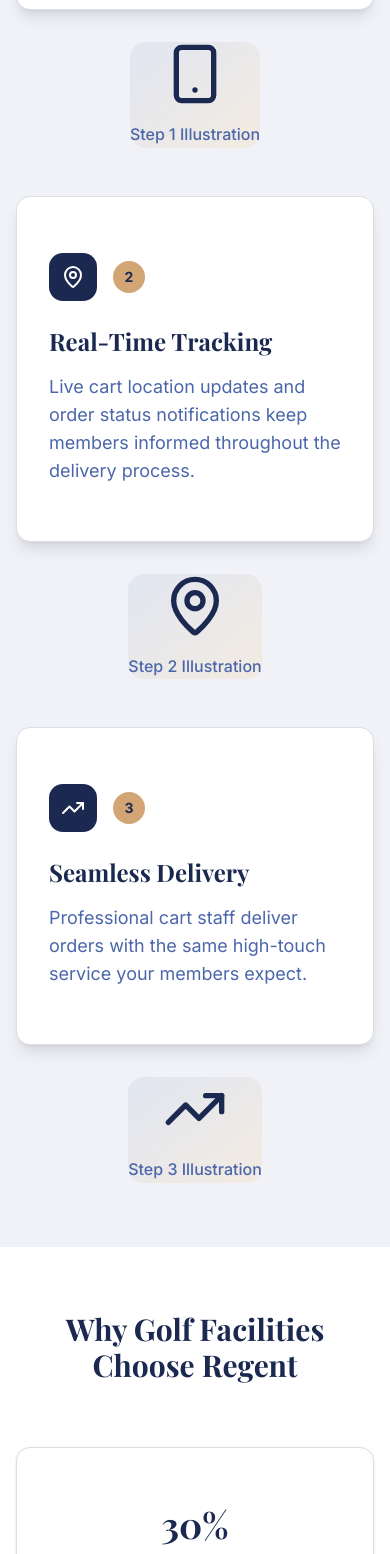
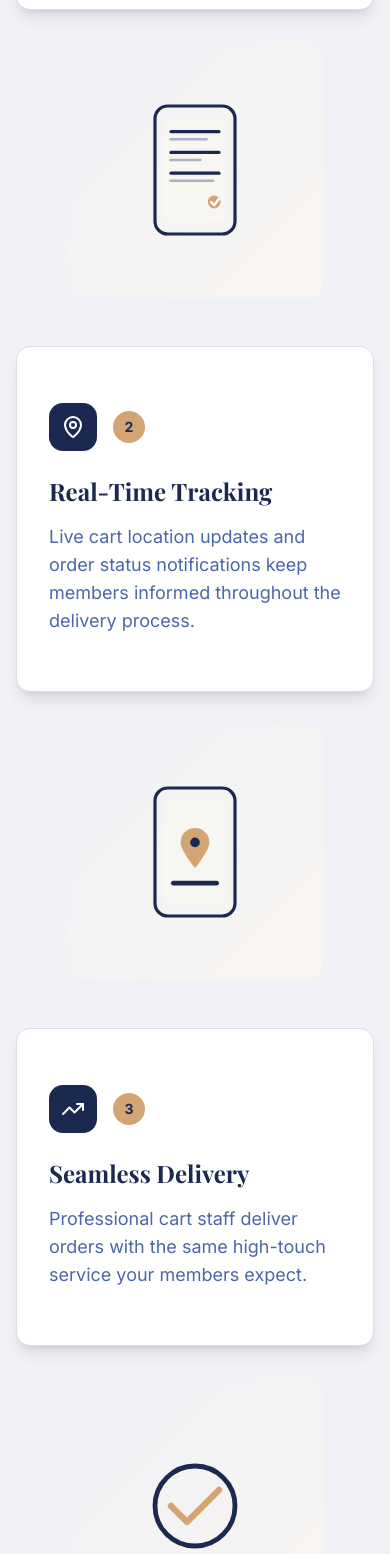
Before and after one commit to TheTurnApp/marketing, a Next.js app: page /how-it-works in a window 390 px wide. Shown: the part 2874-4428 px from the top of the page. Built offline with nearby package versions, Linux system fonts and the light colour scheme; a web font is replaced by a local one.

Commit message:
add illustrations

```diff
--- a/src/app/how-it-works/page.tsx
+++ b/src/app/how-it-works/page.tsx
@@ -181,11 +181,75 @@ export default function HowItWorks() {
                 </div>
 
                 <div className="lg:flex-1">
-                  <div className="bg-gradient-to-br from-navy-100 to-gold-100 rounded-2xl aspect-[4/3] flex items-center justify-center">
-                    <div className="text-center">
-                      <experience.icon className="w-16 h-16 text-navy mx-auto mb-4" />
-                      <p className="text-navy-600 font-medium">Step {experience.step} Illustration</p>
-                    </div>
+                  <div className="bg-gradient-to-br from-navy-50 to-gold-50 rounded-2xl p-8 flex items-center justify-center">
+                    {experience.step === 1 ? (
+                      // Custom SVG for Browse & Order step
+                      <div className="w-48 h-48">
+                        <svg viewBox="0 0 120 120" xmlns="http://www.w3.org/2000/svg" className="w-full h-full">
+                          <defs>
+                            <linearGradient id="phoneGradient" x1="0%" y1="0%" x2="100%" y2="100%">
+                              <stop offset="0%" style={{stopColor:"#1B2951", stopOpacity:1}} />
+                              <stop offset="100%" style={{stopColor:"#3A4F83", stopOpacity:1}} />
+                            </linearGradient>
+                          </defs>
+
+                          {/* Minimal phone outline */}
+                          <rect x="35" y="20" width="50" height="80" rx="8" ry="8" fill="none" stroke="#1B2951" strokeWidth="2"/>
+
+                          {/* Screen area */}
+                          <rect x="40" y="28" width="40" height="64" rx="4" ry="4" fill="#F8F6F0"/>
+
+                          {/* Simple interface elements */}
+                          <rect x="44" y="35" width="32" height="2" rx="1" fill="#1B2951"/>
+                          <rect x="44" y="40" width="24" height="1.5" rx="0.5" fill="#A8B2C1"/>
+
+                          <rect x="44" y="48" width="32" height="2" rx="1" fill="#1B2951"/>
+                          <rect x="44" y="53" width="20" height="1.5" rx="0.5" fill="#A8B2C1"/>
+
+                          <rect x="44" y="61" width="32" height="2" rx="1" fill="#1B2951"/>
+                          <rect x="44" y="66" width="28" height="1.5" rx="0.5" fill="#A8B2C1"/>
+
+                          {/* Subtle action indicator */}
+                          <circle cx="72" cy="80" r="4" fill="#D4A574"/>
+                          <path d="M70 80 L72 82 L75 78" stroke="white" strokeWidth="1.5" fill="none" strokeLinecap="round" strokeLinejoin="round"/>
+                        </svg>
+                      </div>
+                    ) : experience.step === 2 ? (
+                      // Custom SVG for Real-Time Tracking step
+                      <div className="w-48 h-48">
+                        <svg viewBox="0 0 120 120" xmlns="http://www.w3.org/2000/svg" className="w-full h-full">
+                          {/* Phone outline */}
+                          <rect x="35" y="20" width="50" height="80" rx="8" ry="8" fill="none" stroke="#1B2951" strokeWidth="2"/>
+
+                          {/* Screen area */}
+                          <rect x="40" y="28" width="40" height="64" rx="4" ry="4" fill="#F8F6F0"/>
+
+                          {/* Location pin icon */}
+                          <path d="M60 45 C55 45, 51 49, 51 54 C51 59, 60 70, 60 70 S69 59, 69 54 C69 49, 65 45, 60 45 Z" fill="#D4A574"/>
+
+                          {/* Pin center dot */}
+                          <circle cx="60" cy="54" r="3" fill="#1B2951"/>
+
+                          {/* Status indicator at bottom */}
+                          <rect x="45" y="78" width="30" height="3" rx="1.5" fill="#1B2951"/>
+                        </svg>
+                      </div>
+                    ) : experience.step === 3 ? (
+                      // Custom SVG for Seamless Delivery step
+                      <div className="w-48 h-48">
+                        <svg viewBox="0 0 120 120" xmlns="http://www.w3.org/2000/svg" className="w-full h-full">
+                          {/* Simple checkmark in circle */}
+                          <circle cx="60" cy="60" r="25" fill="none" stroke="#1B2951" strokeWidth="3"/>
+                          <path d="M45 60 L55 70 L75 50" stroke="#D4A574" strokeWidth="4" fill="none" strokeLinecap="round" strokeLinejoin="round"/>
+                        </svg>
+                      </div>
+                    ) : (
+                      // Default icon for any other steps
+                      <div className="text-center">
+                        <experience.icon className="w-16 h-16 text-navy mx-auto mb-4" />
+                        <p className="text-navy-600 font-medium">Step {experience.step} Illustration</p>
+                      </div>
+                    )}
                   </div>
                 </div>
               </div>
--- a/src/components/Hero.tsx
+++ b/src/components/Hero.tsx
@@ -62,16 +62,45 @@ export function Hero() {
           </div>
 
           <div className="mt-12 relative sm:max-w-lg sm:mx-auto lg:mt-0 lg:max-w-none lg:mx-0 lg:col-span-6 lg:flex lg:items-center">
-            <div className="relative mx-auto w-full rounded-2xl shadow-2xl lg:max-w-md">
-              {/* Placeholder for hero image - golf clubhouse or mobile app interface */}
-              <div className="bg-gradient-to-br from-navy-100 to-gold-100 rounded-2xl aspect-[4/3] flex items-center justify-center">
-                <div className="text-center">
-                  <div className="w-24 h-24 bg-navy rounded-2xl mx-auto mb-4 flex items-center justify-center">
-                    <span className="text-2xl font-display font-bold text-white">R</span>
-                  </div>
-                  <p className="text-navy-600 font-medium">Sophisticated Service</p>
-                  <p className="text-navy-600 font-medium">Elevated Experience</p>
+            <div className="relative mx-auto w-full lg:max-w-md">
+              {/* Mobile app interface illustration */}
+              <div className="bg-gradient-to-br from-navy-50 to-gold-50 rounded-2xl p-12 flex items-center justify-center">
+                <div className="w-48 h-48">
+                  <svg viewBox="0 0 120 120" xmlns="http://www.w3.org/2000/svg" className="w-full h-full">
+                    <defs>
+                      <linearGradient id="phoneGradient" x1="0%" y1="0%" x2="100%" y2="100%">
+                        <stop offset="0%" style={{stopColor:"#1B2951", stopOpacity:1}} />
+                        <stop offset="100%" style={{stopColor:"#3A4F83", stopOpacity:1}} />
+                      </linearGradient>
+                    </defs>
+
+                    {/* Minimal phone outline */}
+                    <rect x="35" y="20" width="50" height="80" rx="8" ry="8" fill="none" stroke="#1B2951" strokeWidth="2"/>
+
+                    {/* Screen area */}
+                    <rect x="40" y="28" width="40" height="64" rx="4" ry="4" fill="#F8F6F0"/>
+
+                    {/* Simple interface elements */}
+                    <rect x="44" y="35" width="32" height="2" rx="1" fill="#1B2951"/>
+                    <rect x="44" y="40" width="24" height="1.5" rx="0.5" fill="#A8B2C1"/>
+
+                    <rect x="44" y="48" width="32" height="2" rx="1" fill="#1B2951"/>
+                    <rect x="44" y="53" width="20" height="1.5" rx="0.5" fill="#A8B2C1"/>
+
+                    <rect x="44" y="61" width="32" height="2" rx="1" fill="#1B2951"/>
+                    <rect x="44" y="66" width="28" height="1.5" rx="0.5" fill="#A8B2C1"/>
+
+                    {/* Subtle action indicator */}
+                    <circle cx="72" cy="80" r="4" fill="#D4A574"/>
+                    <path d="M70 80 L72 82 L75 78" stroke="white" strokeWidth="1.5" fill="none" strokeLinecap="round" strokeLinejoin="round"/>
+                  </svg>
                 </div>
+              </div>
+
+              {/* Supporting text */}
+              <div className="text-center mt-6">
+                <p className="text-navy-600 font-medium">Intuitive Mobile Ordering</p>
+                <p className="text-navy-500 text-sm">Seamless on-course experience</p>
               </div>
             </div>
           </div>
```
